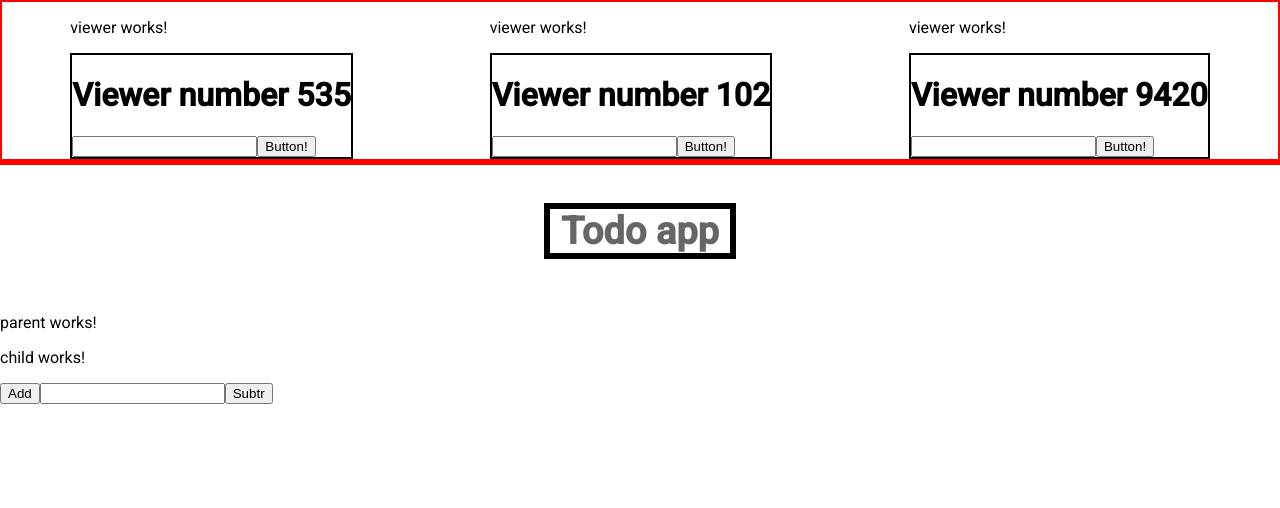
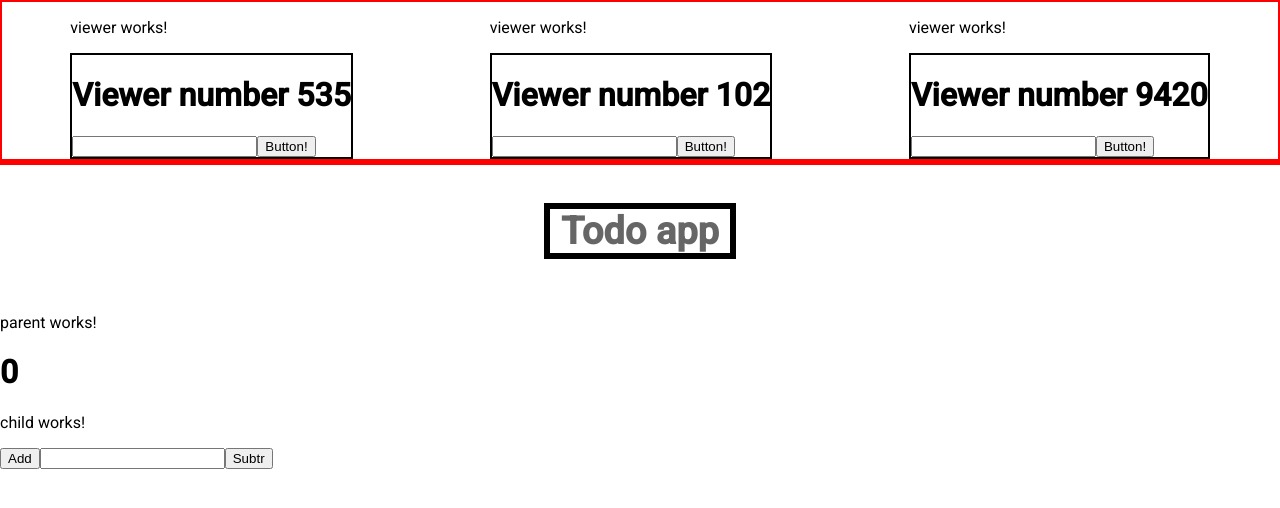
Before and after one commit to plutownium/learningAngular, an Angular app: page / in a window 1280 px wide. Shown: the top 508 px of the page. Built offline with nearby package versions, Linux system fonts and the light colour scheme; what ng2-charts would draw is missing.

Commit message:
int starts at 0, btn press adds 5, amazing

```diff
--- a/src/app/app.component.html
+++ b/src/app/app.component.html
@@ -25,9 +25,7 @@
       </h3>
     </div>
     <div>
-      <app-parent>
-        <app-child></app-child>
-      </app-parent>
+      <app-parent> </app-parent>
     </div>
   </div>
 </div>
--- a/src/app/child/child.component.html
+++ b/src/app/child/child.component.html
@@ -1,4 +1,5 @@
 <p>child works!</p>
-<button (click)="signalAddOne(something.value)">Add</button>
+<!-- <button (click)="signalAddOne(something.value)">Add</button> -->
+<button (click)="signalAddOne('5')">Add</button>
 <input type="number" #something />
 <button (click)="signalSubtract()">Subtr</button>
--- a/src/app/parent/parent.component.html
+++ b/src/app/parent/parent.component.html
@@ -1,2 +1,8 @@
 <p>parent works!</p>
-<div><app-child></app-child></div>
+<h1>{{ actualNumber }}</h1>
+<div>
+  <app-child
+    (someMagicEvent)="addNumber($event)"
+    (subtraction)="subtractOne()"
+  ></app-child>
+</div>
--- a/src/app/parent/parent.component.ts
+++ b/src/app/parent/parent.component.ts
@@ -12,4 +12,14 @@ export class ParentComponent implements OnInit {
   ngOnInit(): void {
   }
 
+  actualNumber = 0;
+
+  addNumber(newValue: number) {
+    //
+    this.actualNumber = newValue;
+  }
+
+  subtractOne() {
+    //
+  }
 }
```
